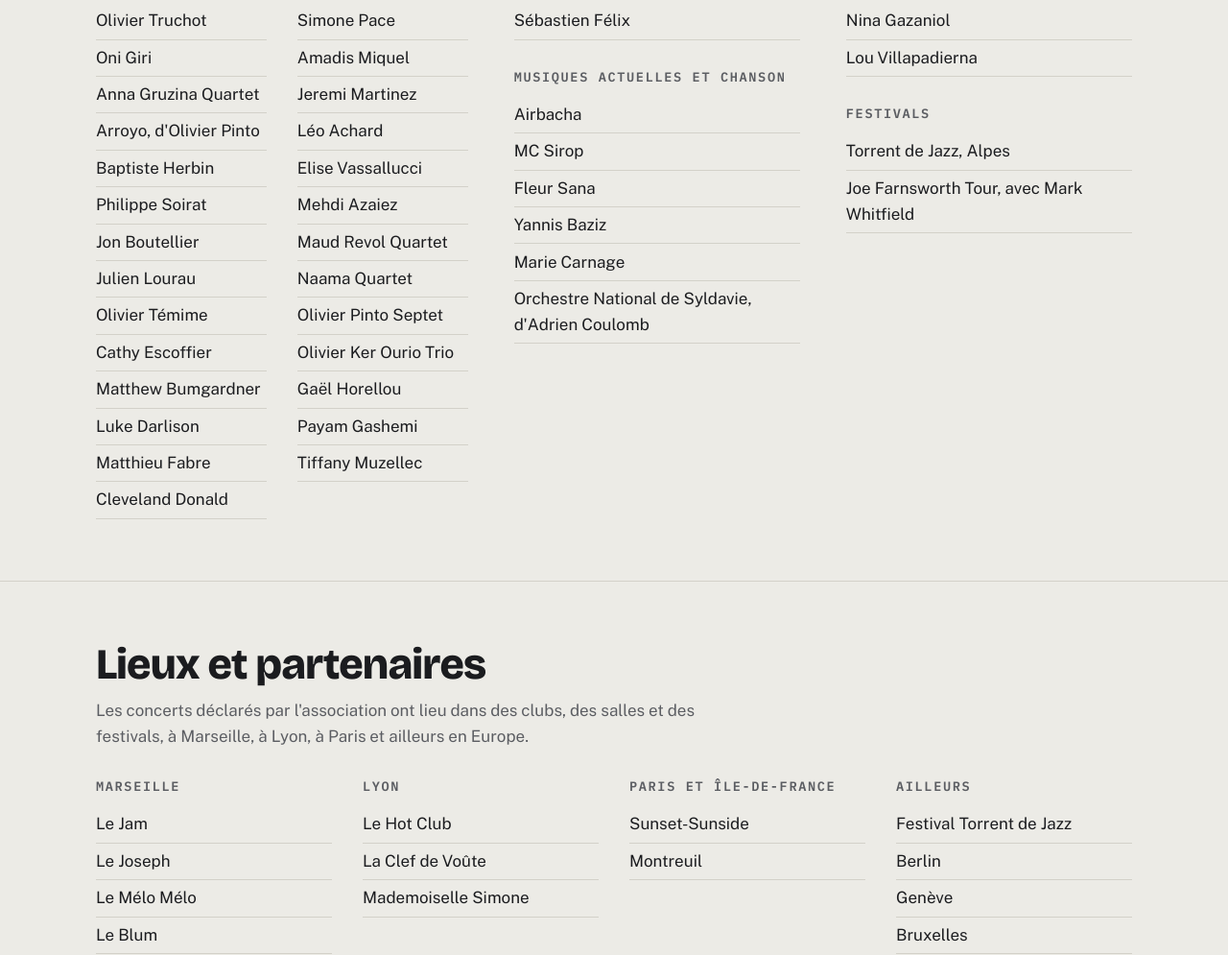
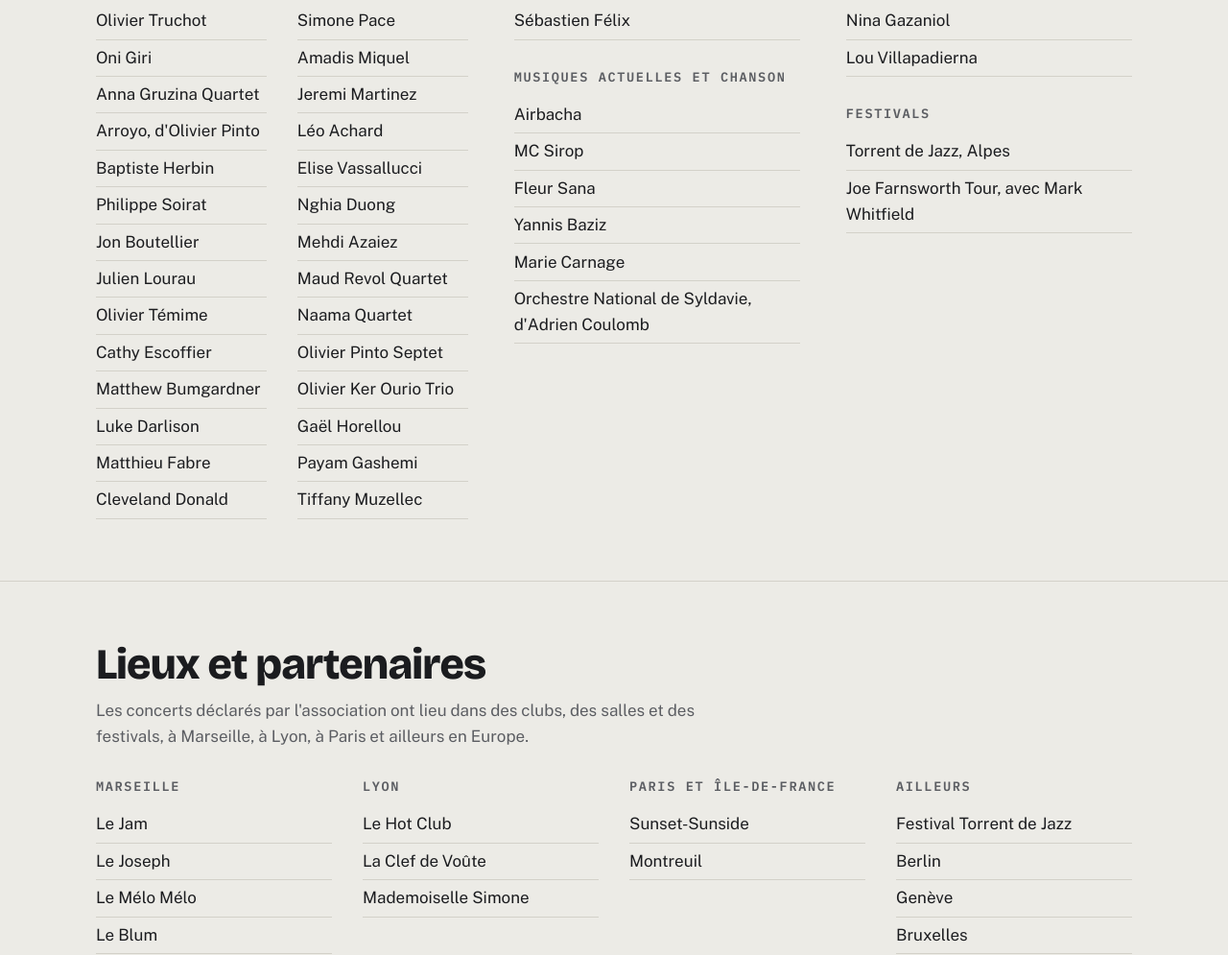
Before and after one commit to takeoff-sys/takeoff-production, a plain HTML site: page index.html in a window 1280 px wide. Shown: the part 2793-3788 px from the top of the page at 96% size. Drawn offline with nearby package versions, Linux system fonts and the light colour scheme.

Commit message:
Ajout Nghia Duong
Co-Authored-By: Claude Opus 5.5 <noreply@anthropic.com>
Claude-Session: https://claude.ai/code/session_01KkxsqQZaxfDMYjhbc1fMEW

```diff
--- a/index.html
+++ b/index.html
@@ -145,6 +145,7 @@
           <li>Jeremi Martinez</li>
           <li>Léo Achard</li>
           <li>Elise Vassallucci</li>
+          <li>Nghia Duong</li>
           <li>Mehdi Azaiez</li>
           <li>Maud Revol Quartet</li>
           <li>Naama Quartet</li>
```
Also changed, not shown: proposition.html (+1 -0 lines).
